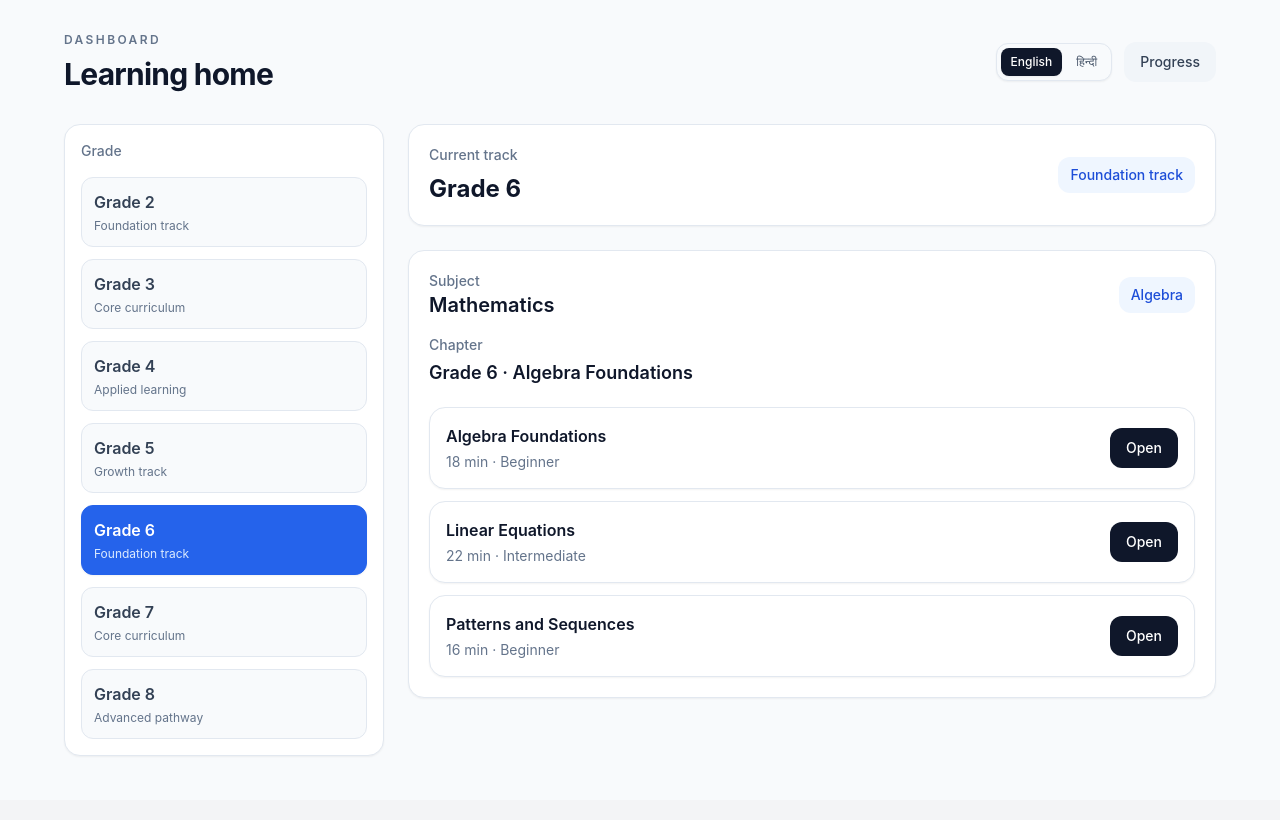
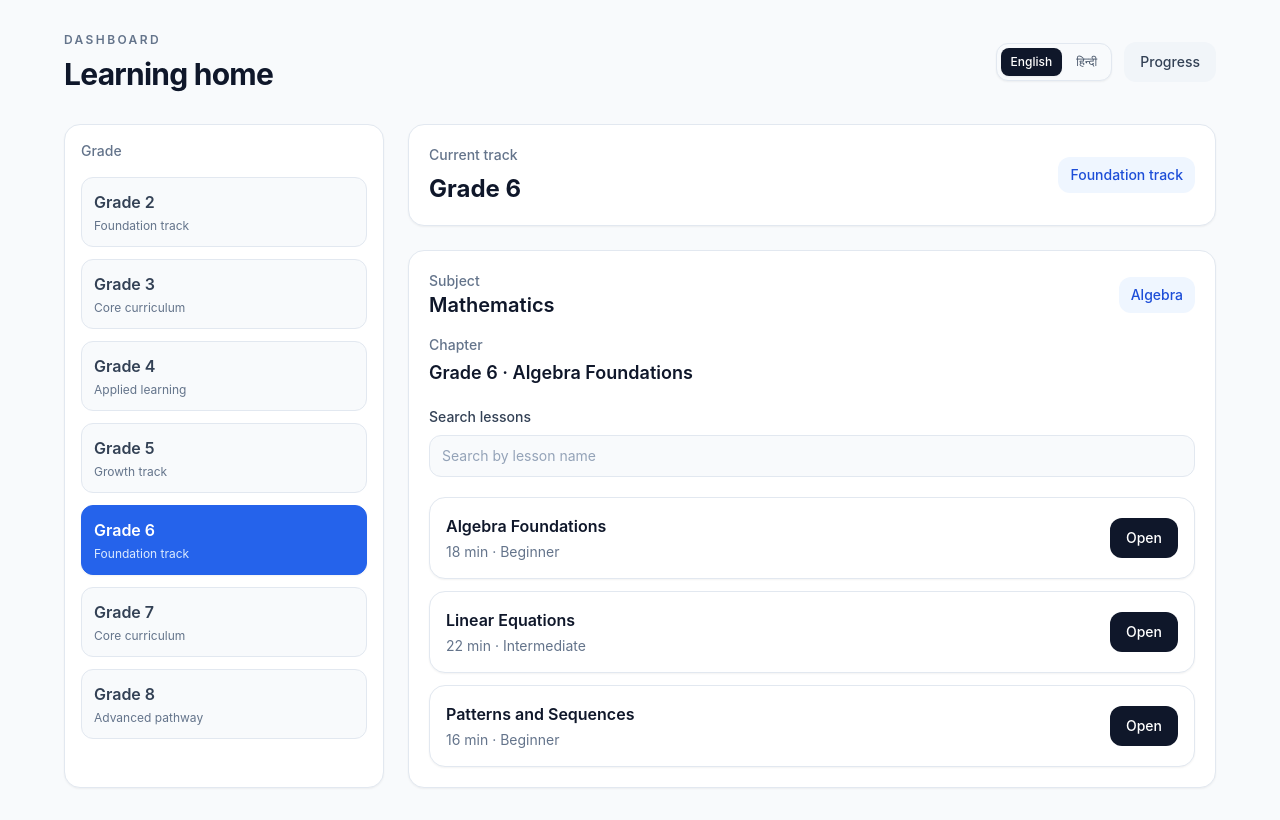
Before and after one commit to sumitpshinde269-oss/ShikshaSetu, a React (Vite) app: page /home in a window 1280 px wide. Built offline with nearby package versions, Linux system fonts and the light colour scheme.

Commit message:
what you changed

```diff
--- a/src/pages/HomePage.jsx
+++ b/src/pages/HomePage.jsx
@@ -12,8 +12,13 @@ export default function HomePage() {
   const navigate = useNavigate();
   const [language, setLanguage] = useState(getStoredLanguage());
   const [selectedGrade, setSelectedGrade] = useState('grade-6');
+  const [searchTerm, setSearchTerm] = useState('');
   const activeGrade = getGradeById(selectedGrade);
   const lessons = getLessonsForGrade(selectedGrade);
+  const filteredLessons = lessons.filter((lesson) => {
+    const lessonTitle = language === 'hi' && lesson.titleHi ? lesson.titleHi : lesson.title;
+    return lessonTitle.toLowerCase().includes(searchTerm.trim().toLowerCase());
+  });
   const [lastLessonId, setLastLessonId] = useState(() => {
     if (typeof window === 'undefined') return null;
     return window.localStorage.getItem(LAST_LESSON_KEY);
@@ -102,13 +107,31 @@ export default function HomePage() {
                 <h3 className="mt-1 text-lg font-semibold text-slate-900">{activeGrade.name} · Algebra Foundations</h3>
               </div>
 
+              <div className="mb-5">
+                <label htmlFor="lesson-search" className="mb-2 block text-sm font-medium text-slate-700">
+                  Search lessons
+                </label>
+                <input
+                  id="lesson-search"
+                  type="text"
+                  value={searchTerm}
+                  onChange={(event) => setSearchTerm(event.target.value)}
+                  placeholder="Search by lesson name"
+                  className="w-full rounded-xl border border-slate-200 bg-slate-50 px-3 py-2.5 text-sm text-slate-700 outline-none placeholder:text-slate-400 focus:border-slate-400 focus:bg-white"
+                />
+              </div>
+
               {lessons.length === 0 ? (
                 <div className="rounded-xl border border-dashed border-slate-300 bg-slate-50 p-6 text-center">
                   <p className="text-base font-medium text-slate-700">{t.noLessons}</p>
                 </div>
+              ) : filteredLessons.length === 0 ? (
+                <div className="rounded-xl border border-dashed border-slate-300 bg-slate-50 p-6 text-center">
+                  <p className="text-base font-medium text-slate-700">No lessons match your search.</p>
+                </div>
               ) : (
                 <div className="space-y-3">
-                  {lessons.map((lesson) => (
+                  {filteredLessons.map((lesson) => (
                     <Card key={lesson.id} onClick={() => navigate(`/lesson/${lesson.id}`)} className="flex items-center justify-between gap-4">
                       <div>
                         <div className="text-base font-semibold text-slate-900">{language === 'hi' && lesson.titleHi ? lesson.titleHi : lesson.title}</div>
```
